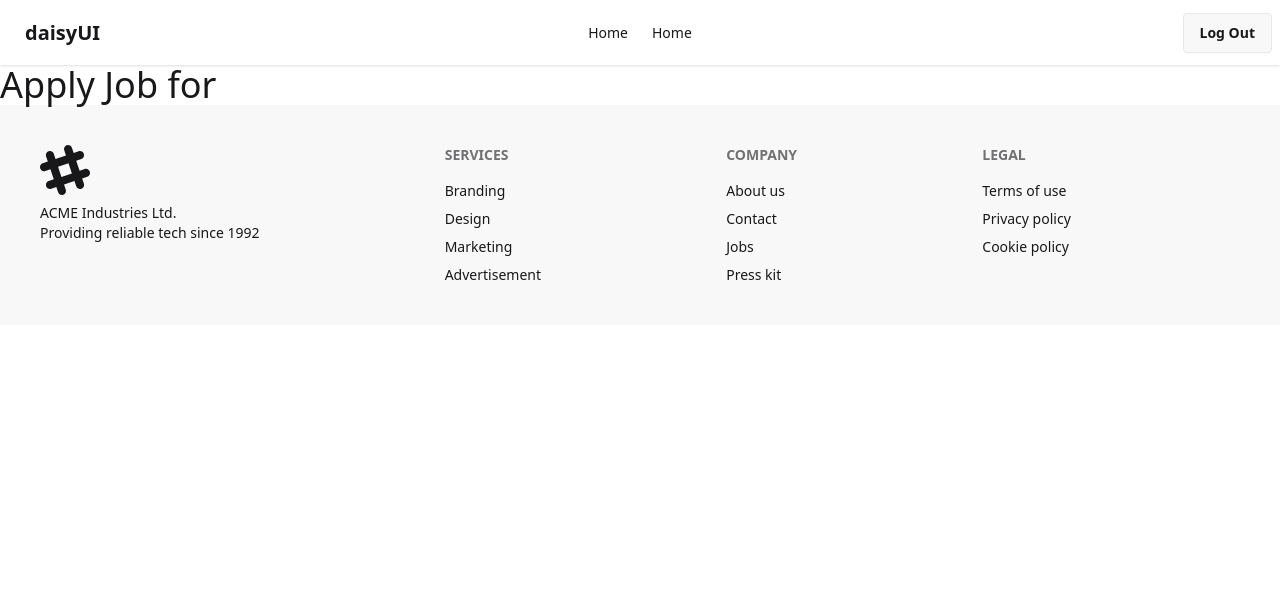
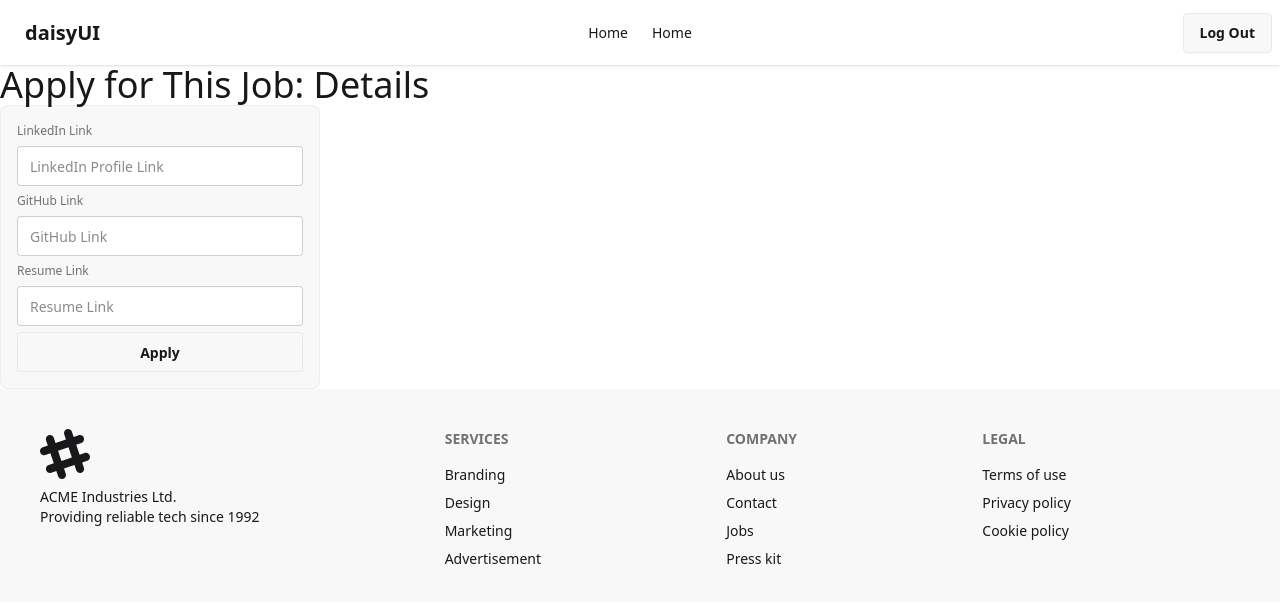
Before and after one commit to gmnayem631/career-code-client, a React (Vite) app: page /jobApply/1 in a window 1280 px wide. Shown: the top 602 px of the page. Built offline with nearby package versions, Linux system fonts and the light colour scheme; no server answers; sample sign-in values are in the browser's storage.

Commit message:
added job application form and its functionality

```diff
--- /dev/null
+++ b/src/hooks/useAuth.jsx
@@ -0,0 +1,9 @@
+import React, { use } from "react";
+import { AuthContext } from "../context/AuthContext";
+
+const useAuth = () => {
+  const authInfo = use(AuthContext);
+  return authInfo;
+};
+
+export default useAuth;
--- a/src/pages/JobApply/JobApply.jsx
+++ b/src/pages/JobApply/JobApply.jsx
@@ -1,9 +1,57 @@
 import React from "react";
+import { Link, useParams } from "react-router";
+import useAuth from "../../hooks/useAuth";
 
 const JobApply = () => {
+  const { id: jobId } = useParams();
+  const { user } = useAuth;
+  console.log(jobId, user);
+
+  const handleApplyFormSubmit = (e) => {
+    e.preventDefault();
+    const form = e.target;
+
+    const linkedIn = form.linkedIn.value;
+    const gitHub = form.gitHub.value;
+    const resume = form.resume.value;
+
+    console.log(linkedIn, gitHub, resume);
+  };
+
   return (
     <div>
-      <h3 className="text-4xl">Apply Job for</h3>
+      <h3 className="text-4xl">
+        Apply for This Job: <Link to={`/jobs/${jobId}`}>Details</Link>
+      </h3>
+      <form onSubmit={handleApplyFormSubmit}>
+        <fieldset className="fieldset bg-base-200 border-base-300 rounded-box w-xs border p-4">
+          <label className="label">LinkedIn Link</label>
+          <input
+            name="linkedIn"
+            type="url"
+            className="input"
+            placeholder="LinkedIn Profile Link"
+          />
+
+          <label className="label">GitHub Link</label>
+          <input
+            name="gitHub"
+            type="url"
+            className="input"
+            placeholder="GitHub Link"
+          />
+
+          <label className="label">Resume Link</label>
+          <input
+            name="resume"
+            type="url"
+            className="input"
+            placeholder="Resume Link"
+          />
+
+          <input className="btn" type="submit" value={"Apply"} />
+        </fieldset>
+      </form>
     </div>
   );
 };
```
